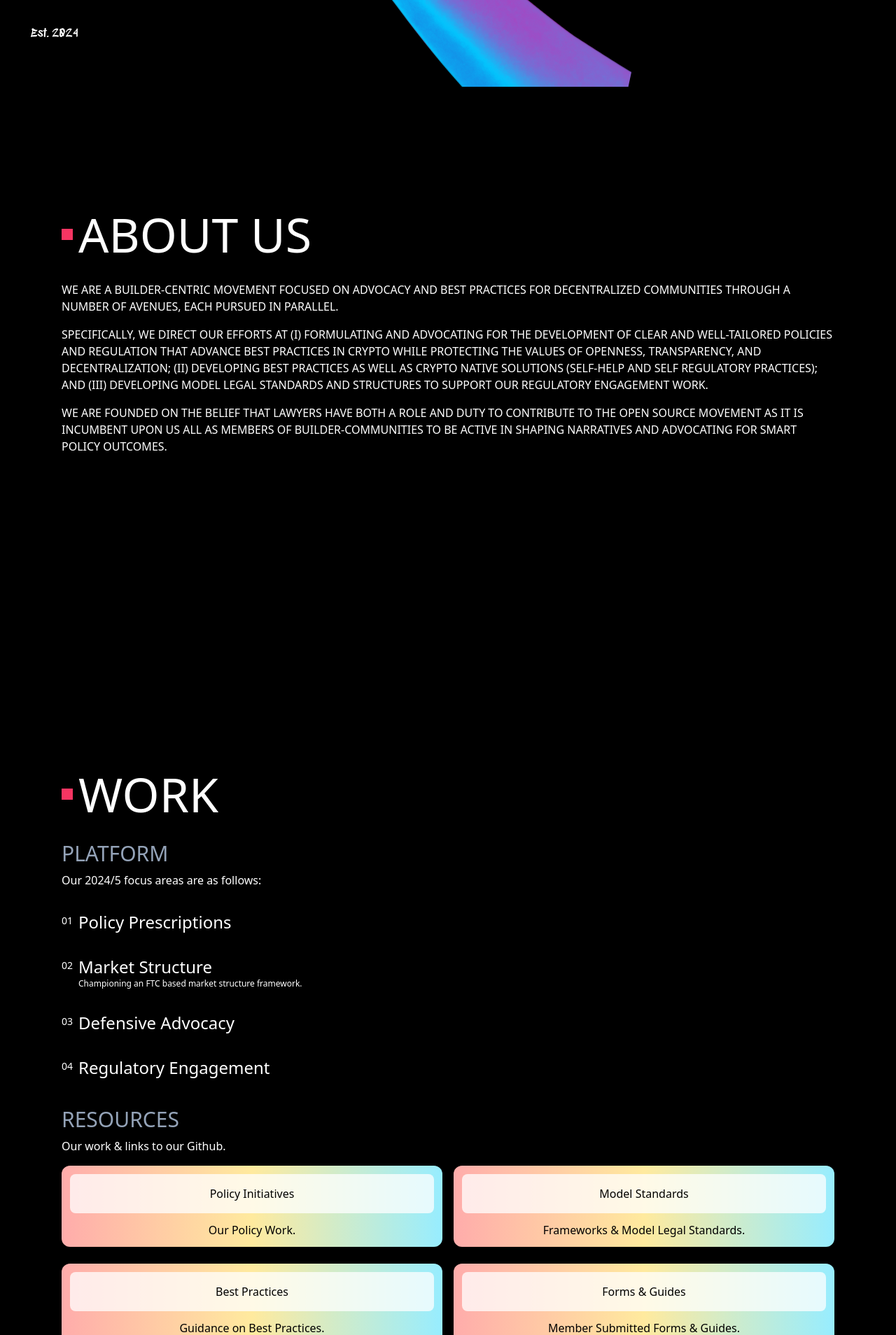
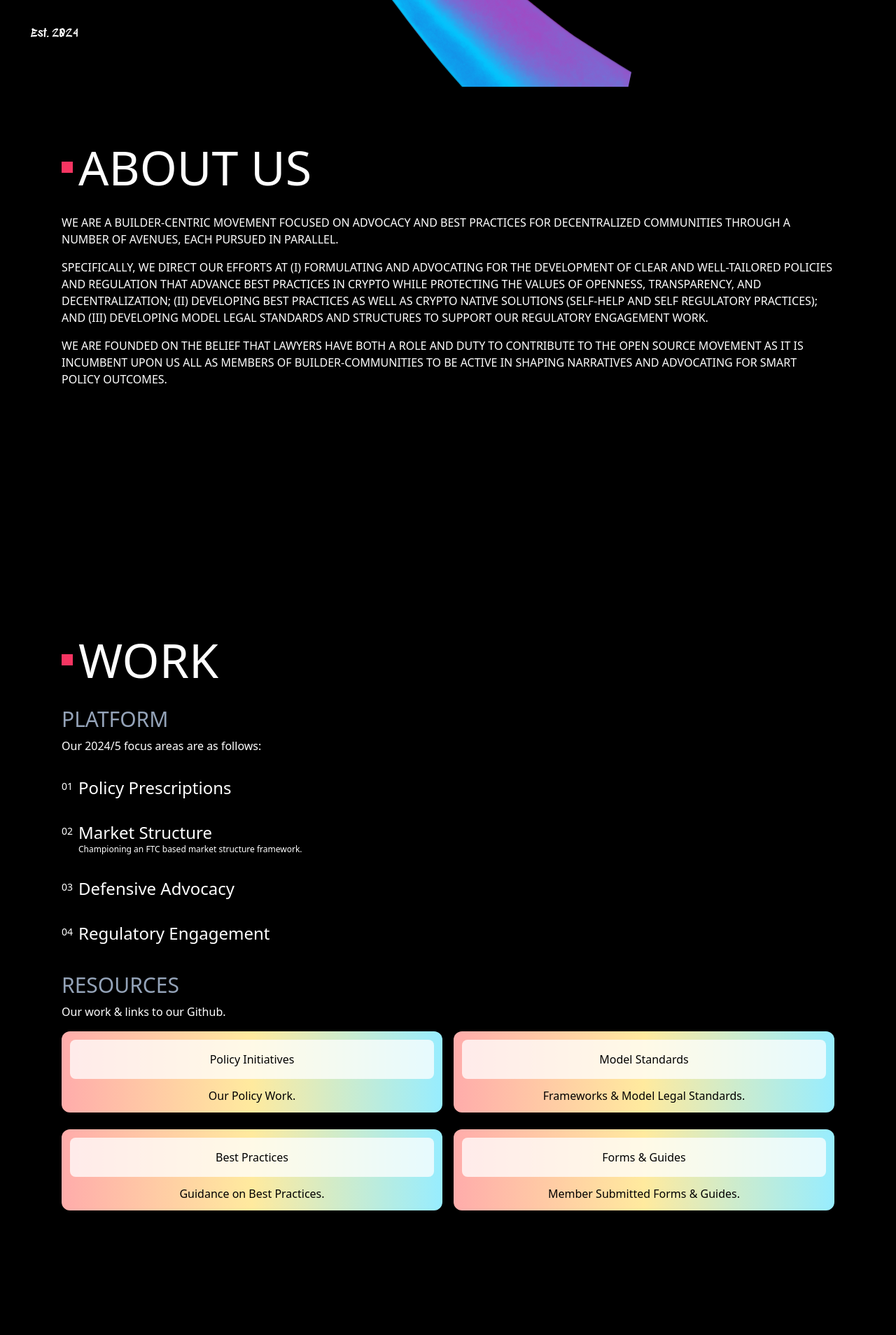
Before and after one commit to public-state-advocacy/psa-www, a Next.js app: page / in a window 1280 px wide. Shown: the part 700-2608 px from the top of the page at 70% size. Built offline with nearby package versions, Linux system fonts and the light colour scheme; a web font is replaced by a local one.

Commit message:
fix: add loop key and adjust padding

```diff
--- a/app/page.tsx
+++ b/app/page.tsx
@@ -18,7 +18,7 @@ const leadership = [
   { name: 'Sarah Brennan', img: '/leadership/sarah.png', desc: ['Sarah Brennan is General Counsel of Delphi Ventures, also helping lead Delphi\'s advocacy and policy initiatives. Sarah is also co-founder of LeXpunK, a builder centric community of lawyers and developers focused on open source legal materials and public advocacy for decentralized technology. Having been actively involved in the digital asset space since 2017, Sarah previously founded and led a practice focused on transactional, regulatory and compliance matters. Sarah draws from a broad range of experience with close to 15 years of corporate and securities legal experience, having worked in NY, DC and internationally representing public and private companies, venture capital firms, startups, and investment banks on a wide array of commercial and business transactions, including capital raising transactions and financings, private and public M&A transactions, corporate governance, and public company reporting and regulatory compliance.']},
   { name: 'Marc Goldich', img: '/leadership/marc.png', desc: ['Marc Goldich is the General Counsel of Proximity Labs, a research and development firm supporting projects building on NEAR through grants, advisory services, and developer support. Marc is also co-founder of LeXpunK, a builder centric community of lawyers and developers focused on open source legal materials and public advocacy for decentralized technology. Marc was previously General Counsel of a global blockchain and decentralized finance software development company. Prior to that he was President and CLO of LawCoin, a legal industry fintech platform, and Partner at Axler Goldich, a class action, commercial litigation, whistleblower, and business advisory law firm which has recovered millions of dollars on behalf of clients and class members nationwide. Marc\'s practice at Axler Goldich also included assisting investors and technology clients with navigating the continuously developing legal landscape for cryptocurrency, smart contracts, and blockchain technology. ']},
   { name: 'Larry Florio', img: '/leadership/larry.png', desc: ['Larry Florio is general counsel of 1kx, where he oversees all legal matters in addition to working on regulatory & policy matters and open-source public goods. Larry has been a corporate & securities lawyer for over a decade, working with a wide range of crypto-native projects and traditional asset managers, including Syndicate Protocol and Blackstone. Larry has been an active member of advocacy & legal engineering DAO LeXpunK Army since its launch and is one of the summoners of Hydra Ventures, the first investment DAO focused exclusively on investing in & incubating other investment DAOs.']},
-  { name: 'Nelson Rosario', img: '/leadership/nelson.png', desc: ['Nelson Rosario is the Founder of Rosario Tech Law, LLC, a boutique law firm based in Chicago working with clients building the future worldwide. Nelson\'s practice is focused on outside general counsel work, tech transactions, commercial agreements, and intellectual property. In addition to his law practice, Mr. Rosario is the Executive Director of the Illinois Blockchain Association focused on educating about, advocating for, and organizing on behalf of the blockchain industry.']},
+  { name: 'Nelson Rosario', img: '/leadership/nelson2.png', desc: ['Nelson Rosario is the Founder of Rosario Tech Law, LLC, a boutique law firm based in Chicago working with clients building the future worldwide. Nelson\'s practice is focused on outside general counsel work, tech transactions, commercial agreements, and intellectual property. In addition to his law practice, Mr. Rosario is the Executive Director of the Illinois Blockchain Association focused on educating about, advocating for, and organizing on behalf of the blockchain industry.']},
   { name: 'Chris Donovan', img: '/leadership/chris.png', desc: ['Chris Donovan is the Chief Operating Officer of NEAR Foundation, having previously served as CEO and General Counsel and he works closely with the NFC and the broader ecosystem on the Foundation’s evolution plans. NEAR is a collective, a foundation and a development platform built on a layer 1 blockchain designed to be fast, secure and scalable.', 'Previously, Donovan was a partner and head of legal at Outlier Ventures, one of the first VC firms dedicated to investing in the emerging crypto ecosystem. There, Donovan helped navigate the legal and regulatory complexities of Web3 by helping Outlier Ventures support the launch and growth of several billion-dollar crypto economies.']},
 ]
 
@@ -60,7 +60,7 @@ export default function Home() {
       </section>
 
       <section id="about" className="relative z-0 scroll-mt-24 w-full">
-        <div className="pt-24">
+        <div className="">
           <div className="relative z-10 flex flex-col items-center min-h-[calc(100svh-6rem)] sm:p-16">
             <div className="flex flex-col gap-y-4">
               <div className="flex items-center">
@@ -82,7 +82,7 @@ export default function Home() {
       </section>
 
       <section id="work" className="relative z-0 scroll-mt-24 w-full">
-        <div className="pt-24">
+        <div className="">
           <div className="relative z-10 flex flex-col items-center min-h-[calc(100svh-6rem)] sm:p-16">
             <div className="flex flex-col gap-y-4 w-full">
               <div className="flex items-center">
@@ -118,7 +118,7 @@ export default function Home() {
                   <span>Our work & links to our Github.</span>
                   <div className="grid grid-cols-2 gap-4">
                     {resources.map((item) => (
-                      <div className="flex flex-col text-black relative inline-flex items-center gap-3 rounded-xl p-3 mx-0 bg-gradient-to-r from-[#ffacab] via-[#ffea9e] to-[#97edff] mt-2">
+                      <div key={item.name} className="flex flex-col text-black relative inline-flex items-center gap-3 rounded-xl p-3 mx-0 bg-gradient-to-r from-[#ffacab] via-[#ffea9e] to-[#97edff] mt-2">
                         <a href={item.href} className="hover:bg-opacity-10 flex flex-col h-14 text-black w-full items-center justify-center rounded-lg transition duration-300 ease-in-out bg-white bg-opacity-75">
                           <span>{ item.name }</span>
                         </a>
@@ -144,7 +144,7 @@ export default function Home() {
 
               <div className="flex flex-col sm:flex-row gap-6 justify-evenly w-full grid grid-cols-1 sm:grid-cols-2 gap-4">
                 {leadership.map((item) => (
-                  <div className="cursor-pointer group rounded-xl bg-gradient-to-r from-[#ffacab] via-[#ffea9e] to-[#97edff] p-2">
+                  <div key={item.name} className="cursor-pointer group rounded-xl bg-gradient-to-r from-[#ffacab] via-[#ffea9e] to-[#97edff] p-2">
                     <div className="relative flex aspect-wider justify-between rounded-lg bg-white l:aspect-wider text-black p-4 w-full h-[550px]">
                       <div className="flex justify-between group-hover:flex-col group-hover:justify-start w-full">
                         <div className="text-2xl mr-2">{item.name}</div>
```
Also changed, not shown: public/leadership/nelson2.png (added).
